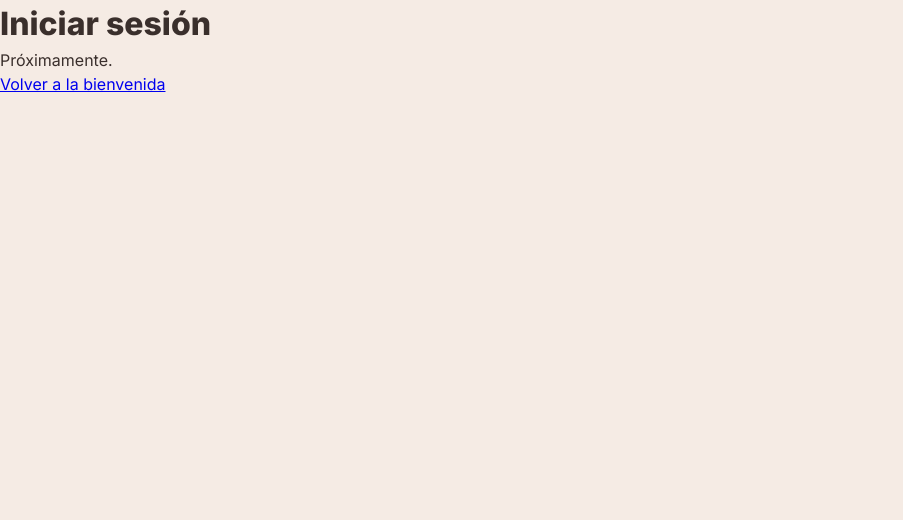
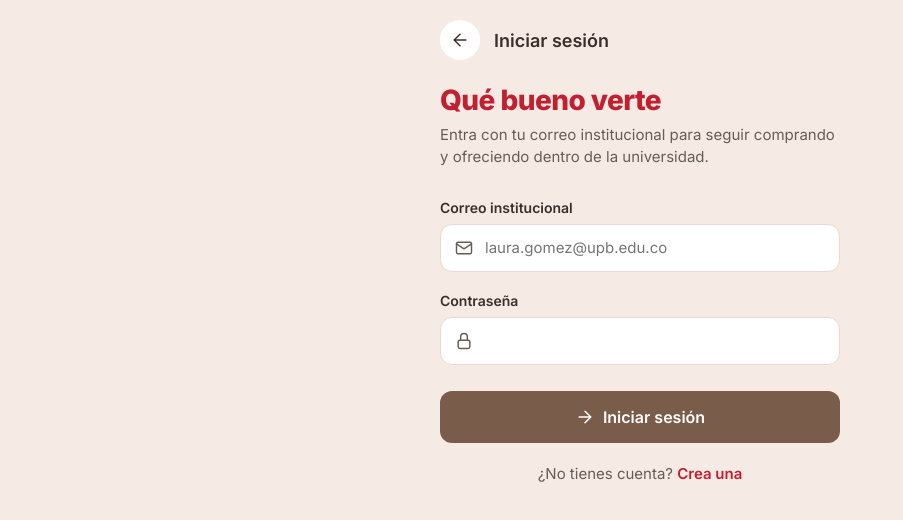
Before and after one commit to daviiid00/antojos-upb, a React (Vite) app in the folder app/frontend/: page /login in a window 1280 px wide. Shown: the top 520 px of the page, without its empty margins (0-903 px from the left). Built offline with nearby package versions, Linux system fonts and the light colour scheme; no server answers.

Commit message:
ANTOJOS-13: pantalla /login y redirección a /home

```diff
--- a/app/frontend/src/App.jsx
+++ b/app/frontend/src/App.jsx
@@ -1,5 +1,6 @@
 import { Navigate, Route, Routes } from 'react-router'
 import Proximamente from './compartido/componentes/Proximamente.jsx'
+import LoginPage from './modulos/autenticacion/LoginPage.jsx'
 import RegisterPage from './modulos/autenticacion/RegisterPage.jsx'
 import WelcomePage from './modulos/autenticacion/WelcomePage.jsx'
 import CatalogPage from './modulos/catalogo/CatalogPage.jsx'
@@ -11,7 +12,7 @@ function App() {
       <Route path="/welcome" element={<WelcomePage />} />
       <Route path="/register" element={<RegisterPage />} />
       <Route path="/explorar" element={<CatalogPage />} />
-      <Route path="/login" element={<Proximamente titulo="Iniciar sesión" />} />
+      <Route path="/login" element={<LoginPage />} />
       <Route path="/home" element={<Proximamente titulo="Inicio" />} />
     </Routes>
   )
--- /dev/null
+++ b/app/frontend/src/modulos/autenticacion/LoginPage.css
@@ -0,0 +1,154 @@
+.login {
+  display: flex;
+  flex-direction: column;
+  max-width: 28rem;
+  min-height: 100vh;
+  min-height: 100dvh;
+  margin-inline: auto;
+  padding: 1.25rem 1.5rem 2rem;
+}
+
+/* Barra superior con botón de volver */
+.login__barra {
+  display: flex;
+  align-items: center;
+  gap: 0.875rem;
+  margin-bottom: 1.5rem;
+}
+
+.login__volver {
+  display: grid;
+  place-items: center;
+  width: 2.5rem;
+  height: 2.5rem;
+  border-radius: 50%;
+  background-color: var(--color-blanco);
+  color: var(--color-texto);
+}
+
+.login__barra-titulo {
+  font-size: 1.125rem;
+  font-weight: 600;
+}
+
+.login__titulo {
+  color: var(--color-acento);
+  font-size: 1.75rem;
+  font-weight: 800;
+  line-height: 1.2;
+  letter-spacing: -0.02em;
+}
+
+.login__subtitulo {
+  margin-top: 0.375rem;
+  color: var(--color-texto-suave);
+  font-size: 0.9375rem;
+}
+
+.login__formulario {
+  display: flex;
+  flex-direction: column;
+  gap: 1.125rem;
+  margin-top: 1.75rem;
+}
+
+.login__campo {
+  display: flex;
+  flex-direction: column;
+  gap: 0.375rem;
+  min-width: 0;
+}
+
+.login__etiqueta {
+  font-size: 0.875rem;
+  font-weight: 600;
+}
+
+/* Contenedor del campo: el ícono va encima del input, a la izquierda */
+.login__control {
+  position: relative;
+  color: var(--color-texto-suave);
+}
+
+.login__control .icono {
+  position: absolute;
+  top: 50%;
+  left: 0.875rem;
+  transform: translateY(-50%);
+  pointer-events: none;
+}
+
+.login__entrada {
+  width: 100%;
+  height: 3rem;
+  padding: 0 0.875rem 0 2.75rem;
+  border: 1px solid var(--color-borde);
+  border-radius: var(--radio);
+  background-color: var(--color-blanco);
+  color: var(--color-texto);
+  font: inherit;
+  font-size: 0.9375rem;
+}
+
+.login__entrada:focus-visible {
+  border-color: var(--color-primario);
+  outline: 2px solid var(--color-primario);
+  outline-offset: 1px;
+}
+
+.login__error {
+  padding: 0.75rem 1rem;
+  border-radius: var(--radio);
+  background-color: var(--color-tarjeta-rosa);
+  color: var(--color-acento);
+  font-size: 0.875rem;
+}
+
+.login__boton {
+  display: flex;
+  align-items: center;
+  justify-content: center;
+  gap: 0.5rem;
+  margin-top: 0.5rem;
+  padding: 0.875rem;
+  border: none;
+  border-radius: var(--radio);
+  background-color: var(--color-primario);
+  color: var(--color-blanco);
+  font: inherit;
+  font-weight: 600;
+  cursor: pointer;
+}
+
+.login__boton:hover:not(:disabled) {
+  filter: brightness(1.1);
+}
+
+.login__boton:disabled {
+  opacity: 0.55;
+  cursor: not-allowed;
+}
+
+.login__pregunta {
+  margin-top: 1.25rem;
+  color: var(--color-texto-suave);
+  font-size: 0.9375rem;
+  text-align: center;
+}
+
+.login__enlace {
+  color: var(--color-acento);
+  font-weight: 600;
+  text-decoration: none;
+}
+
+.login__enlace:hover {
+  text-decoration: underline;
+}
+
+.login__volver:focus-visible,
+.login__boton:focus-visible,
+.login__enlace:focus-visible {
+  outline: 3px solid var(--color-acento);
+  outline-offset: 3px;
+}
--- /dev/null
+++ b/app/frontend/src/modulos/autenticacion/LoginPage.jsx
@@ -0,0 +1,137 @@
+import { useState } from 'react'
+import { Link, Navigate, useNavigate } from 'react-router'
+import {
+  IconoCandado,
+  IconoContinuar,
+  IconoCorreo,
+  IconoVolver,
+} from '../../compartido/componentes/Iconos.jsx'
+import { llamarApi } from '../../compartido/servicios/api.js'
+import {
+  guardarToken,
+  haySesion,
+} from '../../compartido/sesion-rutas/sesion.js'
+import './LoginPage.css'
+
+const DATOS_INICIALES = { email: '', password: '' }
+
+const MENSAJE_GENERAL = 'No pudimos iniciar sesión. Inténtalo de nuevo.'
+
+function LoginPage() {
+  const navigate = useNavigate()
+  const [datos, setDatos] = useState(DATOS_INICIALES)
+  const [error, setError] = useState(null)
+  const [enviando, setEnviando] = useState(false)
+
+  if (haySesion()) return <Navigate to="/home" replace />
+
+  function actualizar(evento) {
+    const { name, value } = evento.target
+    setDatos((previos) => ({ ...previos, [name]: value }))
+  }
+
+  async function enviar(evento) {
+    evento.preventDefault()
+    setError(null)
+    setEnviando(true)
+    try {
+      const { token } = await llamarApi('/auth/login', {
+        metodo: 'POST',
+        cuerpo: datos,
+      })
+      guardarToken(token)
+      navigate('/home', { replace: true })
+    } catch {
+      setError(MENSAJE_GENERAL)
+      setEnviando(false)
+    }
+  }
+
+  return (
+    <main className="login">
+      <header className="login__barra">
+        <Link
+          className="login__volver"
+          to="/welcome"
+          aria-label="Volver a la bienvenida"
+        >
+          <IconoVolver />
+        </Link>
+        <p className="login__barra-titulo">Iniciar sesión</p>
+      </header>
+
+      <h1 className="login__titulo">Qué bueno verte</h1>
+      <p className="login__subtitulo">
+        Entra con tu correo institucional para seguir comprando y ofreciendo
+        dentro de la universidad.
+      </p>
+
+      <form className="login__formulario" onSubmit={enviar} noValidate>
+        <div className="login__campo">
+          <label className="login__etiqueta" htmlFor="login-correo">
+            Correo institucional
+          </label>
+          <div className="login__control">
+            <IconoCorreo />
+            <input
+              id="login-correo"
+              className="login__entrada"
+              type="email"
+              name="email"
+              autoComplete="email"
+              inputMode="email"
+              placeholder="laura.gomez@upb.edu.co"
+              value={datos.email}
+              onChange={actualizar}
+              aria-required="true"
+            />
+          </div>
+        </div>
+
+        <div className="login__campo">
+          <label className="login__etiqueta" htmlFor="login-clave">
+            Contraseña
+          </label>
+          <div className="login__control">
+            <IconoCandado />
+            <input
+              id="login-clave"
+              className="login__entrada"
+              type="password"
+              name="password"
+              autoComplete="current-password"
+              value={datos.password}
+              onChange={actualizar}
+              aria-required="true"
+            />
+          </div>
+        </div>
+
+        {error && (
+          <div className="login__error" role="alert">
+            {error}
+          </div>
+        )}
+
+        <button
+          className="login__boton"
+          type="submit"
+          disabled={enviando}
+          aria-busy={enviando}
+        >
+          <IconoContinuar />
+          {enviando ? 'Iniciando sesión…' : 'Iniciar sesión'}
+        </button>
+      </form>
+
+      <p className="login__pregunta">
+        ¿No tienes cuenta?{' '}
+        <Link className="login__enlace" to="/register">
+          Crea una
+        </Link>
+      </p>
+    </main>
+  )
+}
+
+export default LoginPage
```
